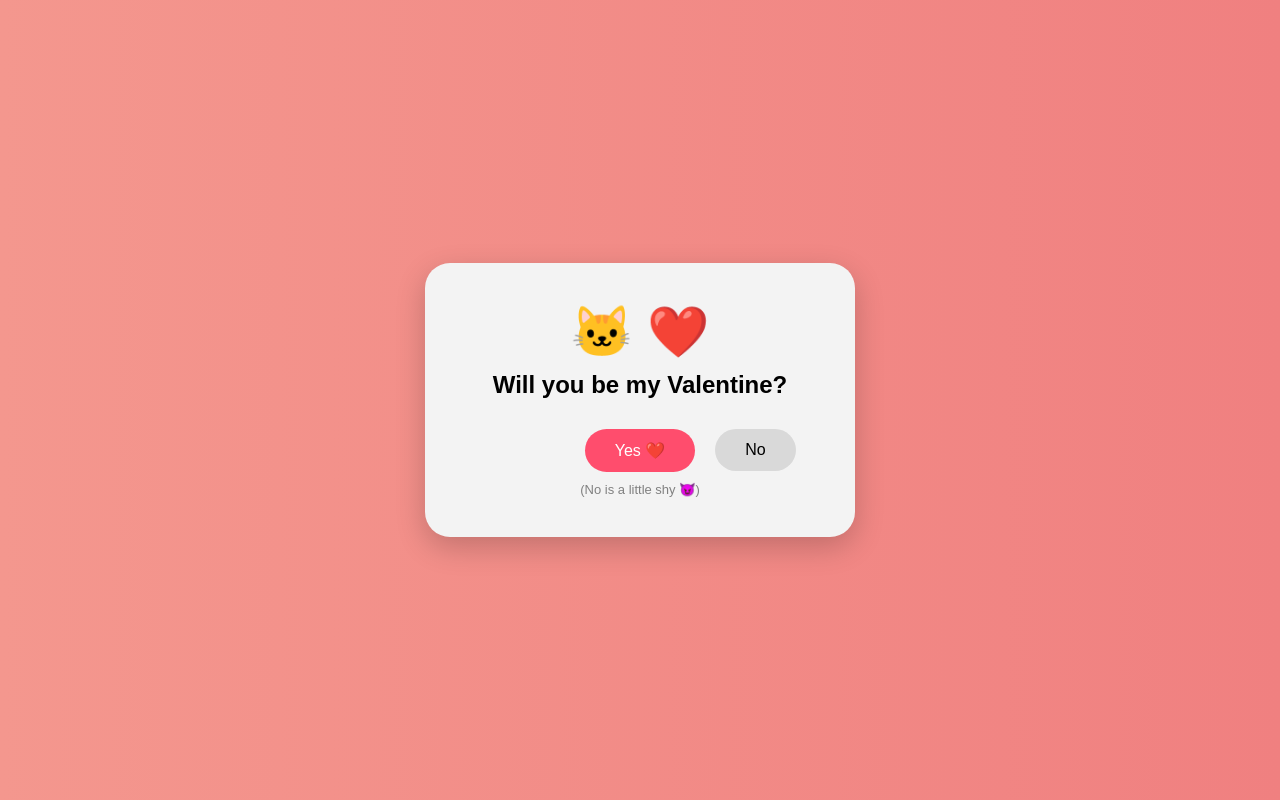
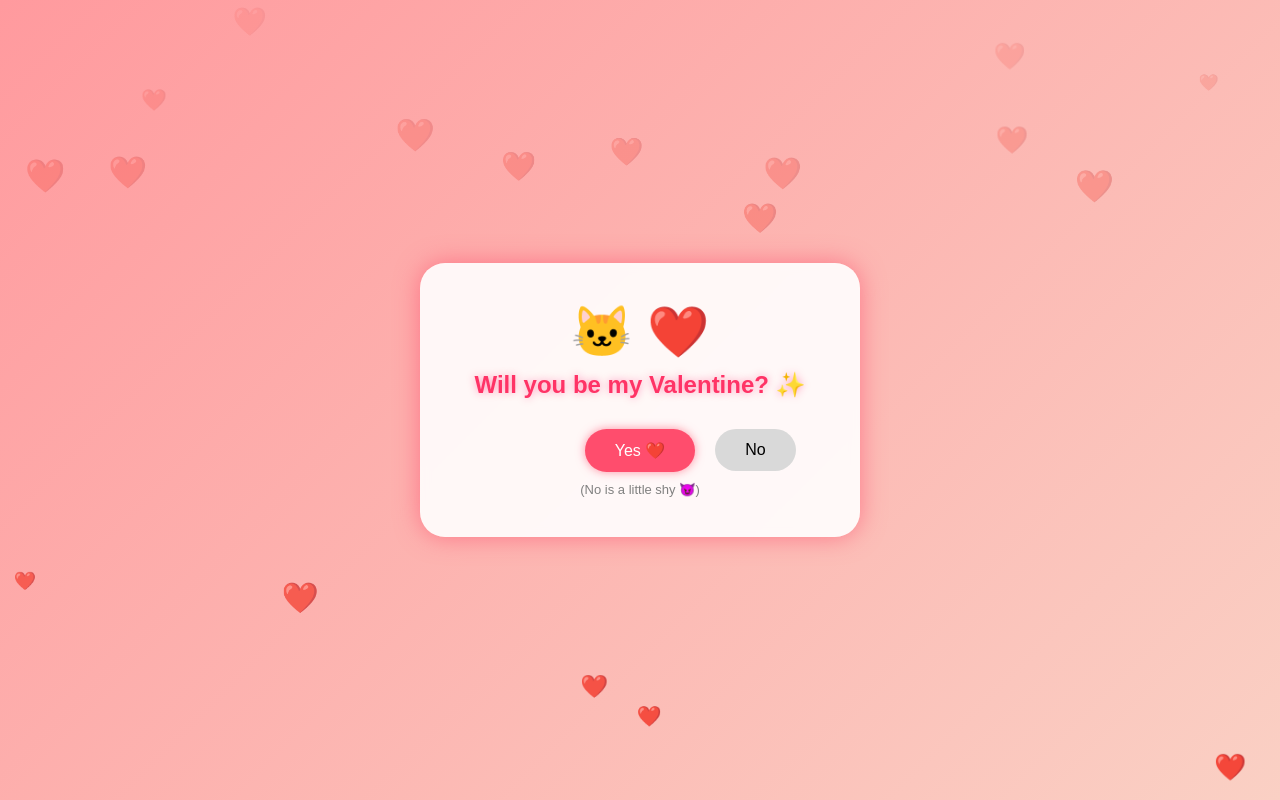
Before and after one commit to oneuserjaanvi-coder/valentine-site, a plain HTML site: page index.html in a window 1280 px wide. Drawn offline with Linux system fonts and the light colour scheme.

Commit message:
Update index.html

```diff
--- a/index.html
+++ b/index.html
@@ -8,7 +8,7 @@
 body {
     margin: 0;
     font-family: Arial, sans-serif;
-    background: linear-gradient(to right, #f4978e, #f08080);
+    background: linear-gradient(135deg, #ff9a9e, #fad0c4);
     height: 100vh;
     display: flex;
     justify-content: center;
@@ -16,18 +16,35 @@ body {
     overflow: hidden;
 }
 
+/* Floating Hearts */
+.heart {
+    position: fixed;
+    bottom: -10px;
+    font-size: 20px;
+    animation: floatUp 6s linear infinite;
+    opacity: 0.8;
+}
+
+@keyframes floatUp {
+    0% { transform: translateY(0); opacity: 1; }
+    100% { transform: translateY(-110vh); opacity: 0; }
+}
+
 .card {
-    background: #f3f3f3;
+    background: rgba(255,255,255,0.9);
     padding: 40px;
     border-radius: 25px;
     text-align: center;
-    box-shadow: 0 10px 30px rgba(0,0,0,0.2);
-    width: 350px;
+    box-shadow: 0 0 25px rgba(255, 77, 109, 0.6);
+    width: 360px;
     position: relative;
+    backdrop-filter: blur(5px);
 }
 
 h2 {
     margin-top: 10px;
+    color: #ff3366;
+    text-shadow: 0 0 8px rgba(255, 0, 90, 0.4);
 }
 
 button {
@@ -43,10 +60,13 @@ button {
 .yes {
     background: #ff4d6d;
     color: white;
+    box-shadow: 0 0 10px rgba(255, 77, 109, 0.6);
 }
 
 .yes:hover {
     background: #ff1e4d;
+    transform: scale(1.05);
+    box-shadow: 0 0 20px rgba(255, 0, 90, 0.8);
 }
 
 .no {
@@ -58,14 +78,39 @@ button {
     font-size: 13px;
     color: gray;
 }
+
+/* Sparkle Animation */
+.sparkle {
+    position: absolute;
+    font-size: 18px;
+    animation: sparkle 1.5s infinite alternate;
+}
+
+@keyframes sparkle {
+    from { opacity: 0.4; transform: scale(0.9); }
+    to { opacity: 1; transform: scale(1.2); }
+}
 </style>
 </head>
 
 <body>
 
+<!-- Floating Hearts Generator -->
+<script>
+for (let i = 0; i < 20; i++) {
+    let heart = document.createElement("div");
+    heart.className = "heart";
+    heart.innerHTML = "❤️";
+    heart.style.left = Math.random() * 100 + "vw";
+    heart.style.animationDuration = (4 + Math.random() * 4) + "s";
+    heart.style.fontSize = (16 + Math.random() * 20) + "px";
+    document.body.appendChild(heart);
+}
+</script>
+
 <div class="card" id="card">
     <div style="font-size:50px;">🐱 ❤️</div>
-    <h2>Will you be my Valentine?</h2>
+    <h2>Will you be my Valentine? ✨</h2>
 
     <button class="yes" onclick="goYes()">Yes ❤️</button>
     <button class="no" id="noBtn">No</button>
```
